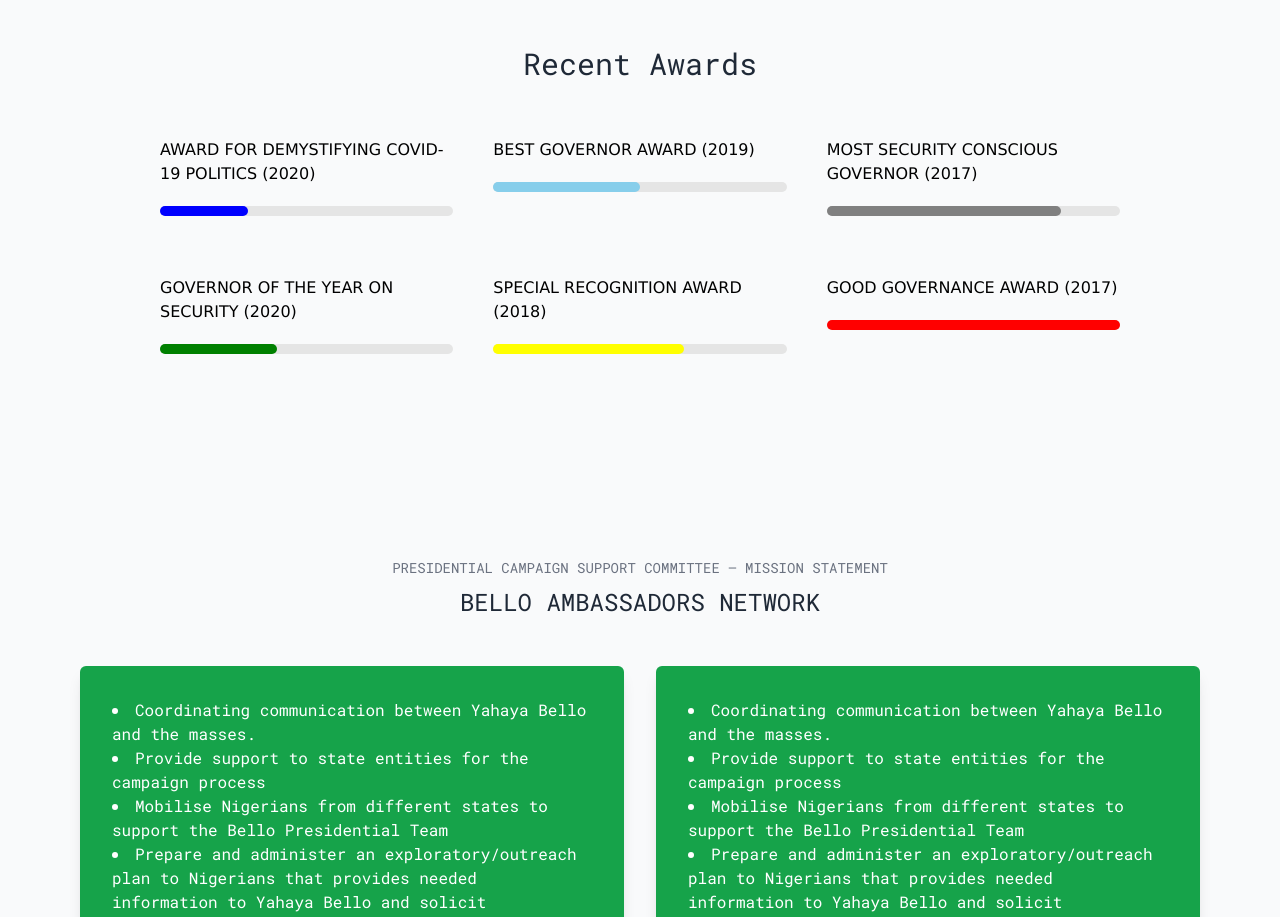
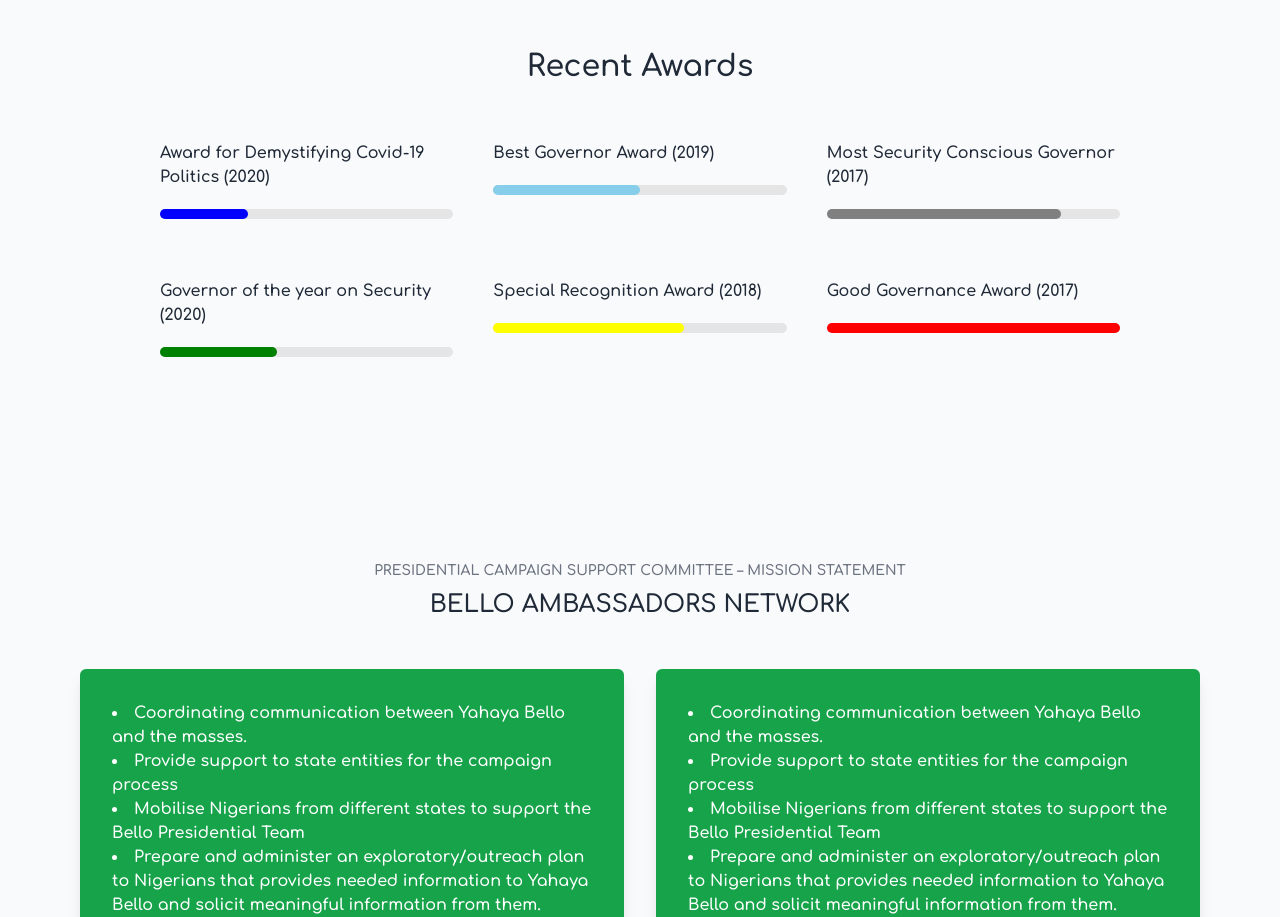
Before and after one commit to sammy-code98/elections, a Next.js app: page / in a window 1280 px wide. Shown: the part 3000-3917 px from the top of the page. Built offline with nearby package versions, Linux system fonts and the light colour scheme.

Commit message:
fix:format text and add comfortaa font

```diff
--- a/components/Awards/Awards.jsx
+++ b/components/Awards/Awards.jsx
@@ -5,8 +5,10 @@ export default function Awards() {
       <div className="text-3xl text-center text-gray-800">Recent Awards</div>
       <div className="grid  grid-cols-1rid md:grid-cols-3 md:gap-6  md:px-32 mt-12 px-4">
         <div className="m-2">
+          <span className="text-base text-gray-800 font-bold">
+            Award for Demystifying Covid-19 Politics (2020)
+          </span>
           <ProgressLine
-          label="AWARD FOR DEMYSTIFYING COVID-19 POLITICS (2020)"
             visualParts={[
               {
                 percentage: "30%",
@@ -16,8 +18,10 @@ export default function Awards() {
           />
         </div>
         <div className="m-2">
+          <span className="text-base text-gray-800 font-bold">
+            Best Governor Award (2019)
+          </span>
           <ProgressLine
-          label="BEST GOVERNOR AWARD (2019)"
             visualParts={[
               {
                 percentage: "50%",
@@ -27,8 +31,10 @@ export default function Awards() {
           />
         </div>
         <div className="m-2">
+          <span className="text-base text-gray-800 font-bold">
+            Most Security Conscious Governor (2017)
+          </span>
           <ProgressLine
-          label="MOST SECURITY CONSCIOUS GOVERNOR (2017)"
             visualParts={[
               {
                 percentage: "80%",
@@ -38,8 +44,10 @@ export default function Awards() {
           />
         </div>
         <div className="m-2">
+          <span className="text-base text-gray-800 font-bold">
+            Governor of the year on Security (2020)
+          </span>
           <ProgressLine
-          label="GOVERNOR OF THE YEAR ON SECURITY (2020)"
             visualParts={[
               {
                 percentage: "40%",
@@ -49,8 +57,11 @@ export default function Awards() {
           />
         </div>
         <div className="m-2">
+          <span className="text-base text-gray-800 font-bold">
+            {" "}
+            Special Recognition Award (2018)
+          </span>
           <ProgressLine
-          label="SPECIAL RECOGNITION AWARD (2018)"
             visualParts={[
               {
                 percentage: "65%",
@@ -60,8 +71,10 @@ export default function Awards() {
           />
         </div>
         <div className="m-2">
+          <span className="text-base text-gray-800 font-bold">
+            Good Governance Award (2017)
+          </span>
           <ProgressLine
-          label="GOOD GOVERNANCE AWARD (2017)"
             visualParts={[
               {
                 percentage: "100%",
@@ -70,8 +83,6 @@ export default function Awards() {
             ]}
           />
         </div>
-
-
       </div>
     </div>
   );
--- a/styles/globals.css
+++ b/styles/globals.css
@@ -1,11 +1,11 @@
-@import url("https://fonts.googleapis.com/css2?family=Roboto+Mono&display=swap");
+@import url("https://fonts.googleapis.com/css2?family=Comfortaa:wght@600&display=swap");
 @tailwind base;
 @tailwind components;
 @tailwind utilities;
 
 @layer base {
   @font-face {
-    font-family: 'Roboto Mono', monospace;
+    font-family: "Comfortaa", cursive;
   }
   body {
     @apply font-font;
--- a/tailwind.config.js
+++ b/tailwind.config.js
@@ -4,13 +4,13 @@ module.exports = {
     "./components/**/*.{js,ts,jsx,tsx}",
   ],
   theme: {
-    container:{
+    container: {
       center: true,
-      padding:'24px'
+      padding: "24px",
     },
     extend: {},
     fontFamily: {
-      font: ["Roboto Mono", "monospace"],
+      font: ["Comfortaa", "cursive"],
     },
   },
   plugins: [],
```
Lines whose indentation alone changed are shown as unchanged.
